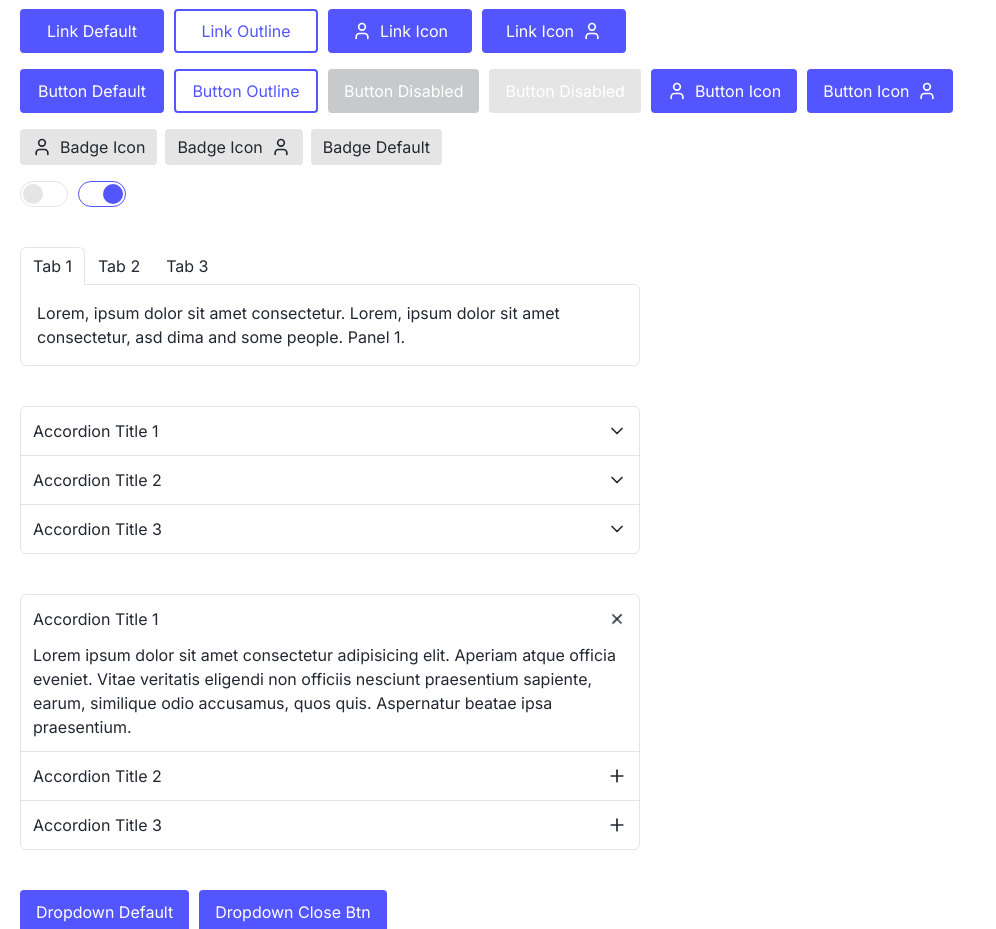
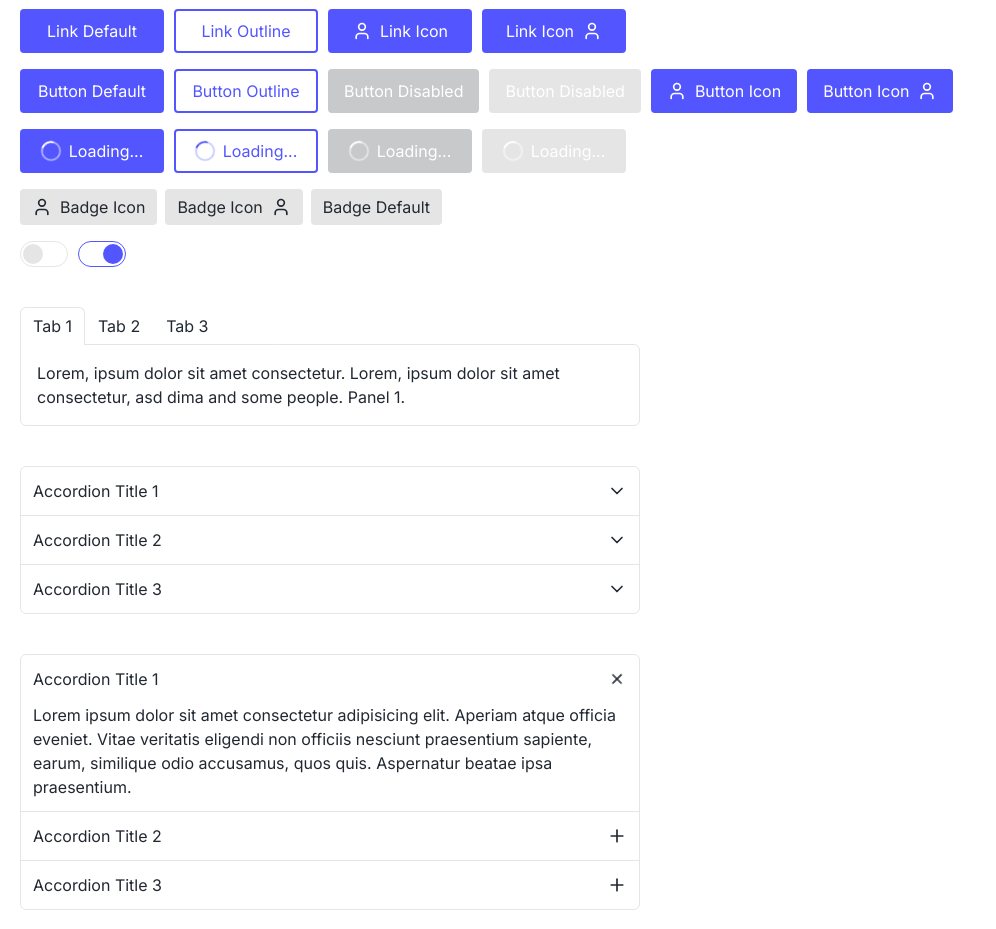
Before and after one commit to dimarogkov/next-template, a Next.js app: page /ui in a window 1280 px wide. Shown: the part 780-1709 px from the top of the page, without its empty margins (0-996 px from the left). Built offline with nearby package versions, Linux system fonts and the light colour scheme.

Commit message:
add Loader to Btn

```diff
--- a/app/(pages)/ui/page.tsx
+++ b/app/(pages)/ui/page.tsx
@@ -6,6 +6,7 @@
     EnumBtn,
     EnumDropdownAlign,
     EnumDropdownPosition,
+    EnumLoaderType,
     EnumText,
     EnumTitle,
     EnumToast,
@@ -21,6 +22,7 @@
     CreateToast,
     Dropdown,
     Line,
+    Loader,
     Modal,
     SimpleLink,
     Tabs,
@@ -104,6 +106,28 @@
                     <Btn>
                         <span>Button Icon</span>
                         <User className='size-5' />
+                    </Btn>
+                </div>
+
+                <div className='flex flex-wrap w-full gap-2.5'>
+                    <Btn>
+                        <Loader />
+                        Loading...
+                    </Btn>
+
+                    <Btn btnType={EnumBtn.outline}>
+                        <Loader loaderType={EnumLoaderType.blue} />
+                        Loading...
+                    </Btn>
+
+                    <Btn btnType={EnumBtn.disabled}>
+                        <Loader />
+                        Loading...
+                    </Btn>
+
+                    <Btn disabled>
+                        <Loader />
+                        Loading...
                     </Btn>
                 </div>
 
--- a/app/globals.css
+++ b/app/globals.css
@@ -12,41 +12,6 @@
 
 body.lock {
     overflow: hidden;
-}
-
-.loader {
-    transform-origin: center;
-    animation: rotate4 2s linear infinite;
-}
-
-.loader-circle {
-    stroke-width: 2;
-    stroke-dasharray: 1, 200;
-    stroke-dashoffset: 0;
-    stroke-linecap: round;
-    animation: dash4 1.5s ease-in-out infinite;
-}
-
-@keyframes rotate4 {
-    100% {
-        transform: rotate(360deg);
-    }
-}
-
-@keyframes dash4 {
-    0% {
-        stroke-dasharray: 1, 200;
-        stroke-dashoffset: 0;
-    }
-
-    50% {
-        stroke-dasharray: 90, 200;
-        stroke-dashoffset: -35px;
-    }
-
-    100% {
-        stroke-dashoffset: -125px;
-    }
 }
 
 input[type='number']::-webkit-inner-spin-button,
--- a/package.json
+++ b/package.json
@@ -31,7 +31,7 @@
         "eslint": "^8",
         "eslint-config-next": "14.2.4",
         "postcss": "^8",
-        "tailwindcss": "^3.4.1",
+        "tailwindcss": "^3.4.3",
         "typescript": "^5.4.5"
     }
 }
--- a/postcss.config.mjs
+++ b/postcss.config.mjs
@@ -1,4 +1,3 @@
-/** @type {import('postcss-load-config').Config} */
 const config = {
     plugins: {
         tailwindcss: {},
--- a/src/components/ui/Loader.tsx
+++ b/src/components/ui/Loader.tsx
@@ -1,20 +1,55 @@
-import { FC, forwardRef, HTMLAttributes, RefAttributes } from 'react';
+'use client';
+import { FC, forwardRef, SVGProps, RefAttributes } from 'react';
+import { EnumLoaderType } from '@/src/types/enums';
 
-interface Props extends HTMLAttributes<HTMLDivElement>, RefAttributes<HTMLDivElement> {}
+interface Props extends SVGProps<SVGSVGElement>, RefAttributes<SVGSVGElement> {
+    size?: number;
+    loaderType?: EnumLoaderType;
+    className?: string;
+}
 
-const Loader: FC<Props> = forwardRef<HTMLDivElement, Props>(({ ...props }, ref) => {
-    return (
-        <div
-            ref={ref}
-            {...props}
-            className='fixed z-10 top-0 left-0 flex items-center justify-center w-full h-full bg-white'
-        >
-            <svg viewBox='25 25 50 50' className='loader w-12'>
-                <circle r='20' cy='50' cx='50' className='loader-circle fill-none stroke-blue' />
+const Loader: FC<Props> = forwardRef<SVGSVGElement, Props>(
+    ({ size = 20, loaderType = EnumLoaderType.light, className = '', ...props }, ref) => {
+        const circleFill = {
+            [EnumLoaderType.light as string]: 'fill-white/50',
+            [EnumLoaderType.dark as string]: 'fill-black/30',
+            [EnumLoaderType.blue as string]: 'fill-blue/30',
+        };
+
+        const lineFill = {
+            [EnumLoaderType.light as string]: 'fill-white',
+            [EnumLoaderType.dark as string]: 'fill-black',
+            [EnumLoaderType.blue as string]: 'fill-blue',
+        };
+
+        const loaderSize = {
+            width: `${size}px`,
+            height: `${size}px`,
+        };
+
+        return (
+            <svg
+                ref={ref}
+                {...props}
+                aria-hidden='true'
+                xmlns='http://www.w3.org/2000/svg'
+                viewBox='0 0 100 101'
+                fill='none'
+                className={`relative animate-spin ${className}`}
+                style={loaderSize}
+            >
+                <path
+                    d='M100 50.5908C100 78.2051 77.6142 100.591 50 100.591C22.3858 100.591 0 78.2051 0 50.5908C0 22.9766 22.3858 0.59082 50 0.59082C77.6142 0.59082 100 22.9766 100 50.5908ZM9.08144 50.5908C9.08144 73.1895 27.4013 91.5094 50 91.5094C72.5987 91.5094 90.9186 73.1895 90.9186 50.5908C90.9186 27.9921 72.5987 9.67226 50 9.67226C27.4013 9.67226 9.08144 27.9921 9.08144 50.5908Z'
+                    className={circleFill[loaderType]}
+                />
+                <path
+                    d='M93.9676 39.0409C96.393 38.4038 97.8624 35.9116 97.0079 33.5539C95.2932 28.8227 92.871 24.3692 89.8167 20.348C85.8452 15.1192 80.8826 10.7238 75.2124 7.41289C69.5422 4.10194 63.2754 1.94025 56.7698 1.05124C51.7666 0.367541 46.6976 0.446843 41.7345 1.27873C39.2613 1.69328 37.813 4.19778 38.4501 6.62326C39.0873 9.04874 41.5694 10.4717 44.0505 10.1071C47.8511 9.54855 51.7191 9.52689 55.5402 10.0491C60.8642 10.7766 65.9928 12.5457 70.6331 15.2552C75.2735 17.9648 79.3347 21.5619 82.5849 25.841C84.9175 28.9121 86.7997 32.2913 88.1811 35.8758C89.083 38.2158 91.5421 39.6781 93.9676 39.0409Z'
+                    className={lineFill[loaderType]}
+                />
             </svg>
-        </div>
-    );
-});
+        );
+    }
+);
 
 Loader.displayName = 'Loader';
 export default Loader;
--- /dev/null
+++ b/src/types/enums/Loader.ts
@@ -0,0 +1,5 @@
+export enum EnumLoaderType {
+    light = 'light',
+    dark = 'dark',
+    blue = 'blue',
+}
--- a/src/types/enums/index.ts
+++ b/src/types/enums/index.ts
@@ -3,6 +3,7 @@
 import { EnumBtn } from './Btn';
 import { EnumDropdownAlign, EnumDropdownPosition } from './Dropdown';
 import { EnumFormNames } from './FormNames';
+import { EnumLoaderType } from './Loader';
 import { EnumText } from './Text';
 import { EnumTitle } from './Title';
 import { EnumToast } from './Toast';
@@ -14,6 +15,7 @@
     EnumDropdownAlign,
     EnumDropdownPosition,
     EnumFormNames,
+    EnumLoaderType,
     EnumText,
     EnumTitle,
     EnumToast,
--- a/tailwind.config.ts
+++ b/tailwind.config.ts
@@ -18,7 +18,6 @@
                 gray: '#e5e5e5',
                 white: '#fff',
             },
-        },
             animation: {
                 showToastAnimation: 'showToast 0.4s ease-in-out',
             },
@@ -29,6 +28,7 @@
                 },
             },
         },
+    },
     plugins: [require('daisyui')],
 };
 
```
Also changed, not shown: 1 other file (tests, documents, lock files or other folders). Lines whose indentation alone changed are shown as unchanged.
